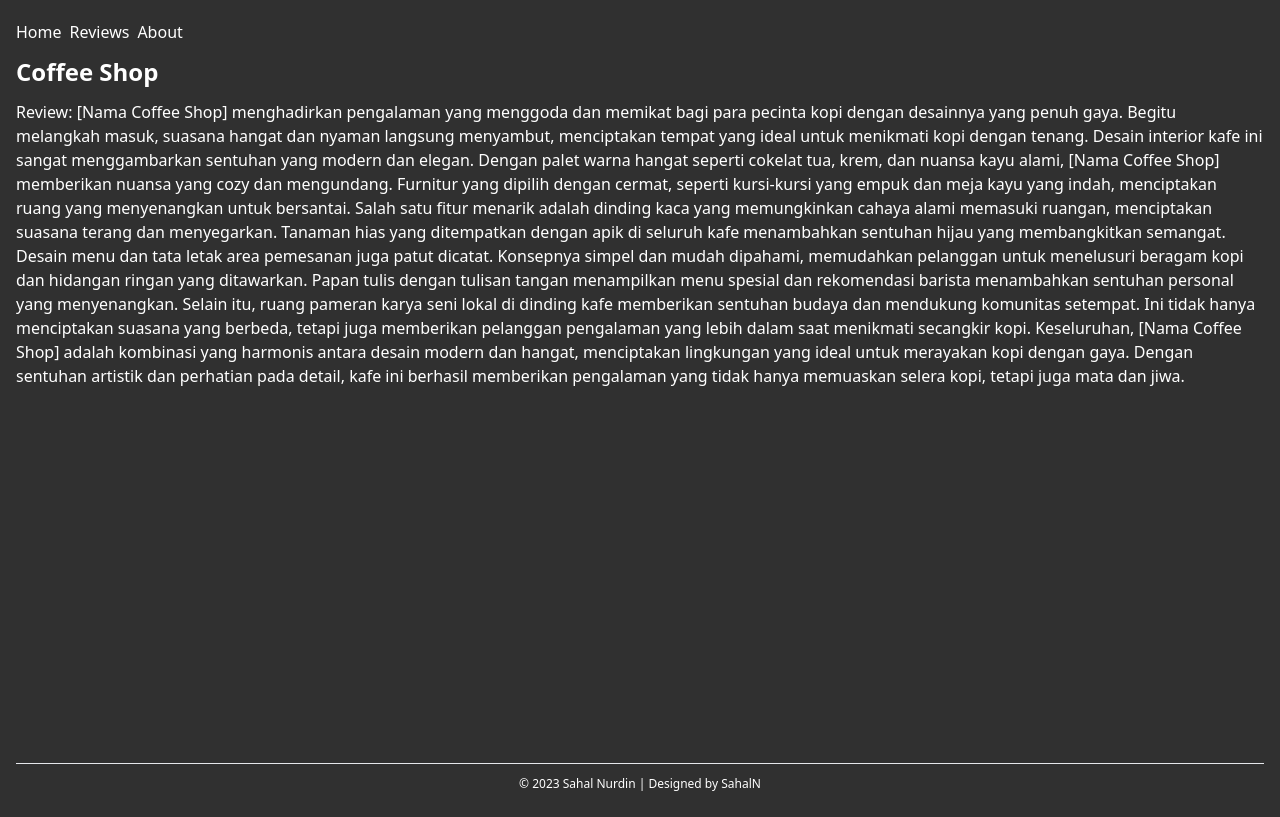
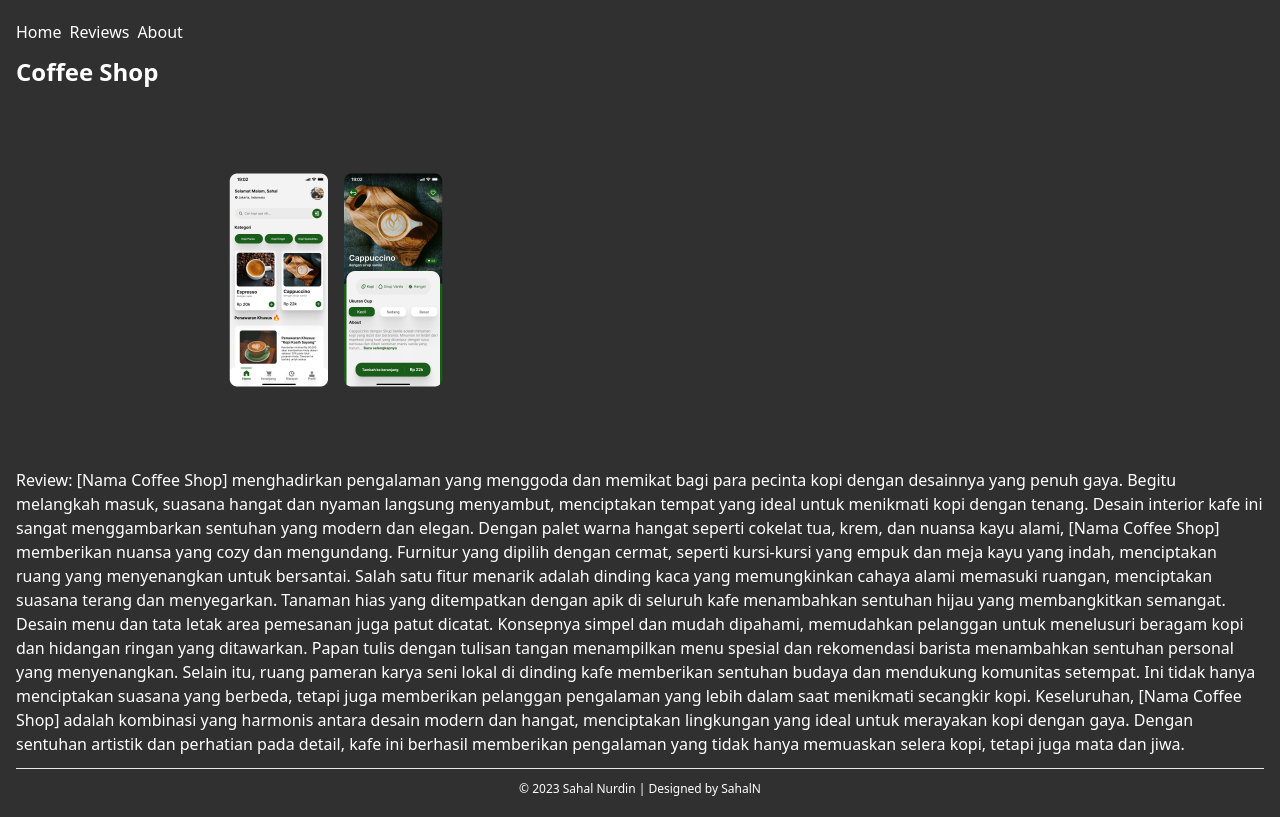
Before and after one commit to SahalN/sahalnuiux-reviews, a Next.js app: page /reviews/coffee-shop in a window 1280 px wide. Built offline with nearby package versions, Linux system fonts and the light colour scheme.

Commit message:
Add and repair the image

```diff
--- a/app/reviews/coffee-shop/page.jsx
+++ b/app/reviews/coffee-shop/page.jsx
@@ -6,6 +6,13 @@ export default function CoffeeShopPage() {
   return (
     <>
       <Heading>Coffee Shop</Heading>
+      <img
+        src='/images/coffee-shop.png'
+        alt='coffee-shop-design'
+        width='640'
+        height='360'
+        className='mb-2 rounded'
+      />
       <p>
         Review: [Nama Coffee Shop] menghadirkan pengalaman yang menggoda dan
         memikat bagi para pecinta kopi dengan desainnya yang penuh gaya. Begitu
```
Also changed, not shown: public/images/coffee-shop.png (added), public/images/office-attendance.png.
